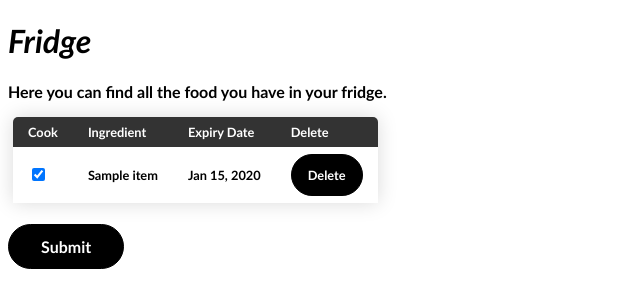
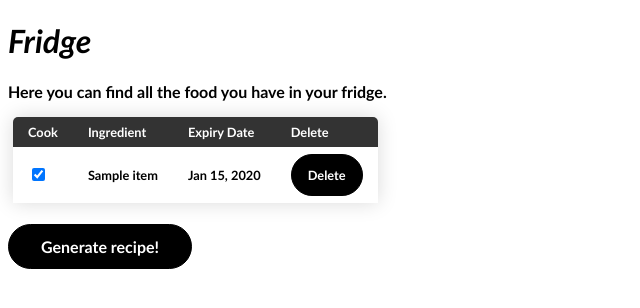
Before and after one commit to Yarik-Popov/receipt-generator, a Flask app: page /fridge in a window 1280 px wide. Shown: the part 88-396 px from the top of the page, without its empty margins (0-640 px from the left). Run offline with Flask 3, Linux system fonts and the light colour scheme; tables that the repository leaves empty hold one stand-in row (values such as "Sample post").

Commit message:
change the button in the fridge.html

```diff
--- a/templates/fridge.html
+++ b/templates/fridge.html
@@ -34,7 +34,7 @@
 
                 </tbody>
             </table>
-        <input class="submit" type="submit" value="Submit">
+        <input class="submit" type="submit" value="Generate recipe!">
         {% with messages = get_flashed_messages() %}
         {% if messages %}
             {% for message in messages %}
```
